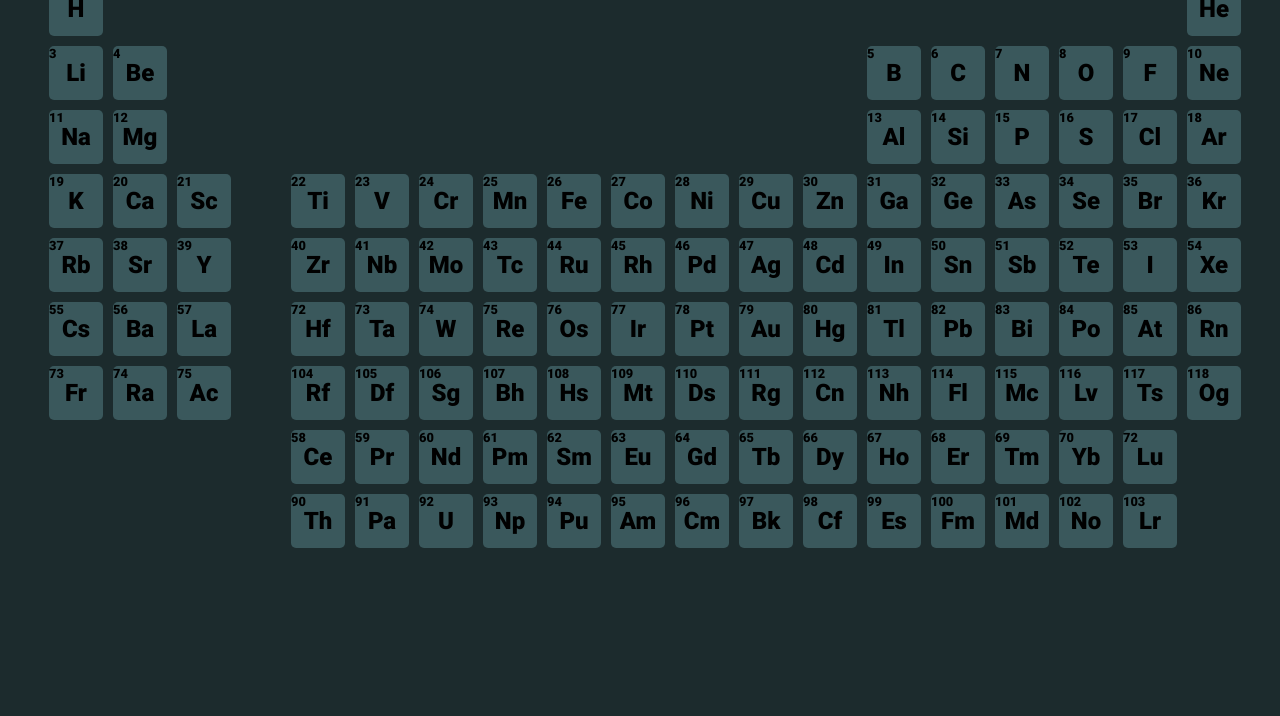
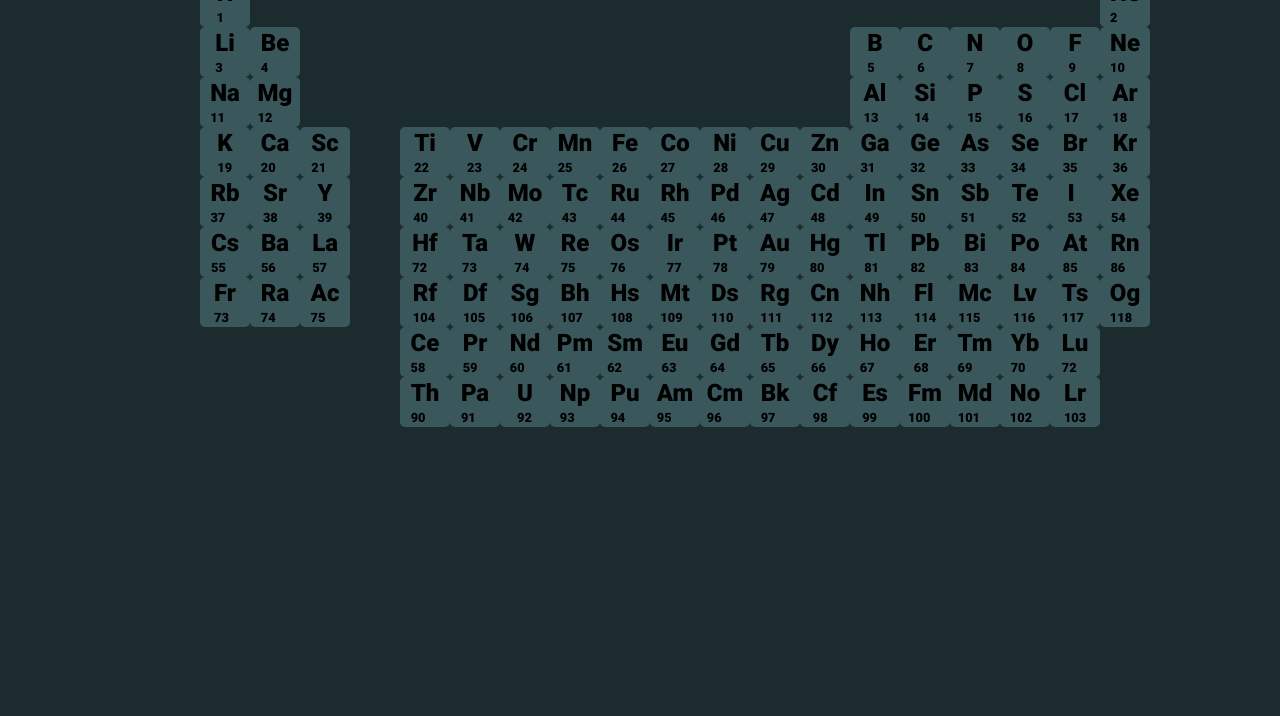
Before and after one commit to Darkprogramerzz/periodic-Table-website, a plain HTML site: page index.html in a window 1280 px wide. Shown: the part 104-820 px from the top of the page. Drawn offline with Linux system fonts and the light colour scheme.

Commit message:
fixed bugs

```diff
--- a/style.css
+++ b/style.css
@@ -23,12 +23,9 @@ body{
     display: grid;
     grid-template-columns: repeat(18,1fr);
     grid-template-rows: repeat(10,1fr);
-    max-width: 1200px;
-    justify-content: center;
-    align-items: center;
     position:relative;
-    left: 50%;
-    transform: translateX(-50%);
+    max-width: 1000px;
+    margin: 0 200px 0 200px;
 }
 .elements{
     display: grid;
@@ -37,13 +34,15 @@ body{
     align-items: center;
     justify-content: center;
     background-color:#3a585c;
+    border-radius: 5px;
+
+}
+.elements:hover{
+    scale: 1.2;
     position: relative;
-    border-radius: 5px;
-    position:relative;
-    left: 50%;
-    transform: translateX(-50%);
-    margin: 5px 5px 5px ;
-    padding: 2px 2px 2px 2px;
+
+    background-color: aqua;
+    z-index: 1;
 }
 .gap{
     display: grid;
@@ -51,22 +50,16 @@ body{
     height: 50px;
     align-items: center;
     justify-content: center;
-    position: relative;
     border-radius: 5px;
     background: transparent;
-    position:relative;
-    left: 50%;
-    transform: translateX(-50%);
 }
 .Number{
     font-size: 0.8rem;
-    position: absolute;
-    top: 0;
-    left: 0;
 }
 .Short_form{
     font-size: 1.5rem;
 }
+
 .He{
     grid-column: 19;
 }
```
